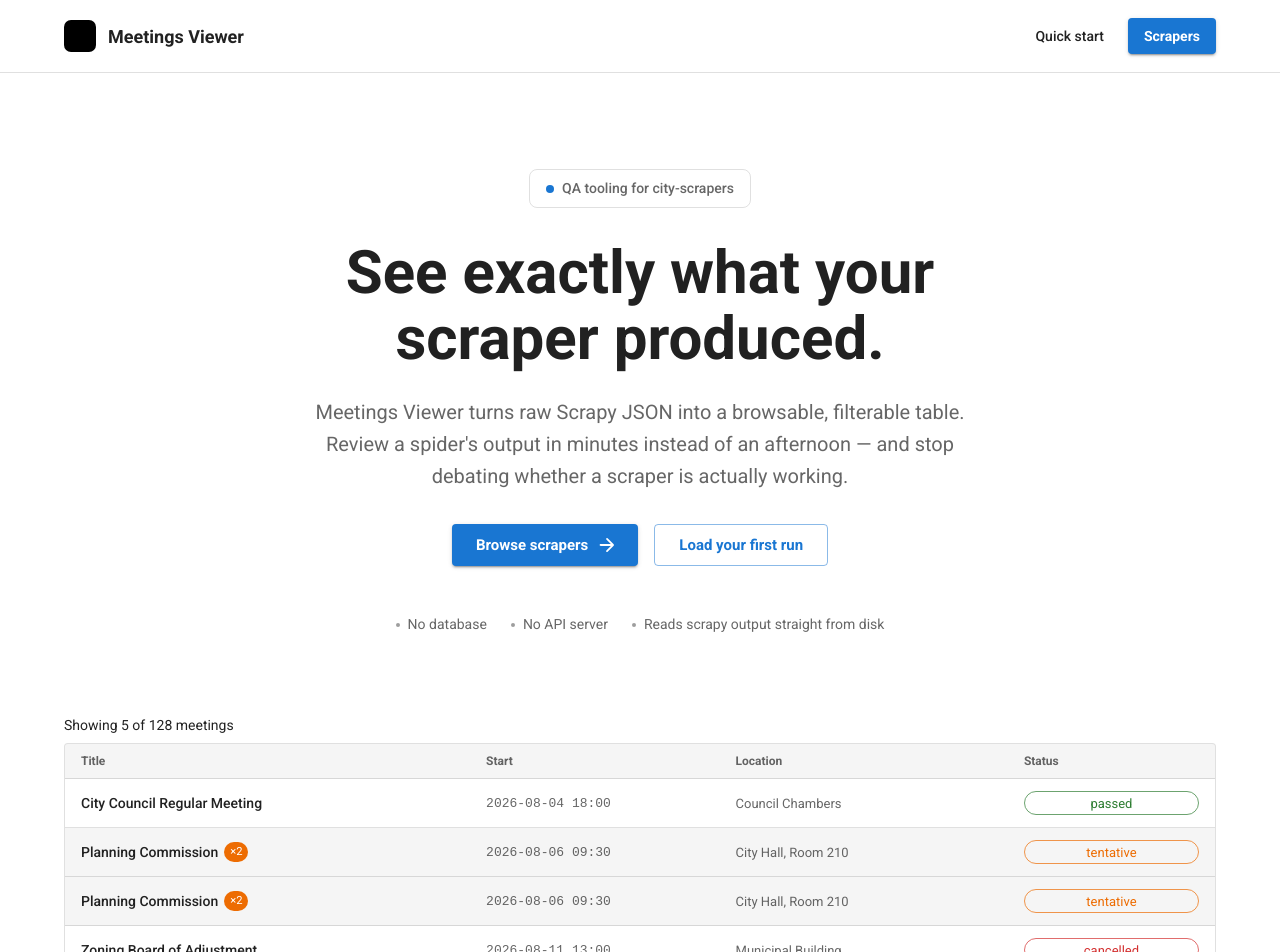
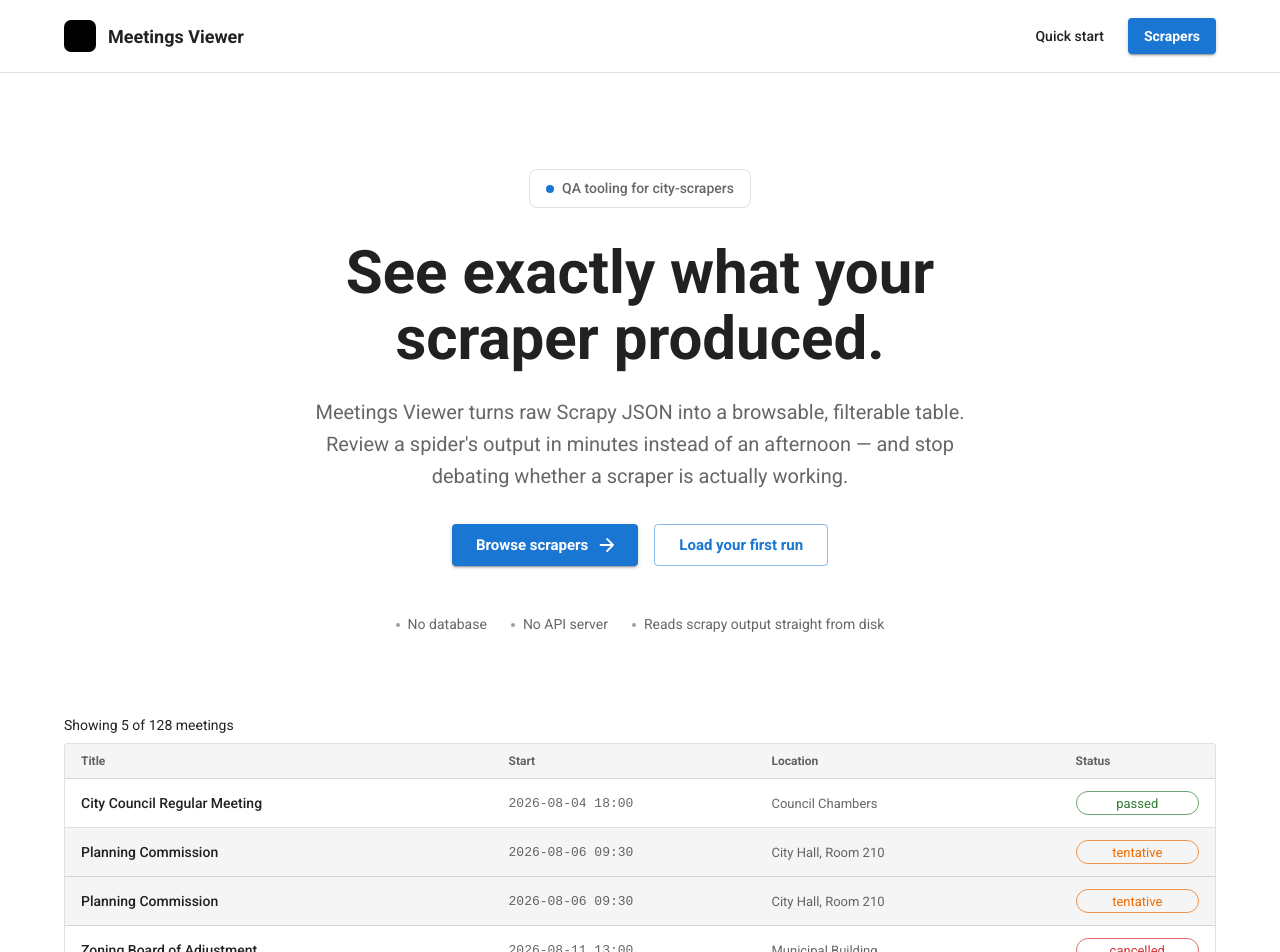
Before and after one commit to DevArtsLab/city-scrapers-meetings-viewer, a Next.js app: page / in a window 1280 px wide. Shown: the top 952 px of the page. Built offline with nearby package versions, Linux system fonts and the light colour scheme; what @mui/material-nextjs would draw is missing.

Commit message:
Adjust grid column width for status column and remove duplicate meeting indicator chips from TablePreview

```diff
--- a/components/landing/table-preview.tsx
+++ b/components/landing/table-preview.tsx
@@ -84,7 +84,7 @@ export function TablePreview() {
             <Box
               sx={{
                 display: "grid",
-                gridTemplateColumns: "2fr 1.2fr 1.4fr 0.9fr",
+                gridTemplateColumns: "2fr 1.2fr 1.4fr 0.6fr",
                 gap: 2,
                 px: 2,
                 py: 1,
@@ -112,7 +112,7 @@ export function TablePreview() {
                 key={`${row.title}-${index}`}
                 sx={{
                   display: "grid",
-                  gridTemplateColumns: "2fr 1.2fr 1.4fr 0.9fr",
+                  gridTemplateColumns: "2fr 1.2fr 1.4fr 0.6fr",
                   gap: 2,
                   alignItems: "center",
                   px: 2,
@@ -140,19 +140,6 @@ export function TablePreview() {
                   >
                     {row.title}
                   </Typography>
-                  {row.duplicate && (
-                    <Chip
-                      label="×2"
-                      size="small"
-                      color="warning"
-                      sx={{
-                        flexShrink: 0,
-                        height: 20,
-                        fontSize: "0.7rem",
-                        "& .MuiChip-label": { px: 0.75 },
-                      }}
-                    />
-                  )}
                 </Box>
                 <Typography
                   sx={{
```
